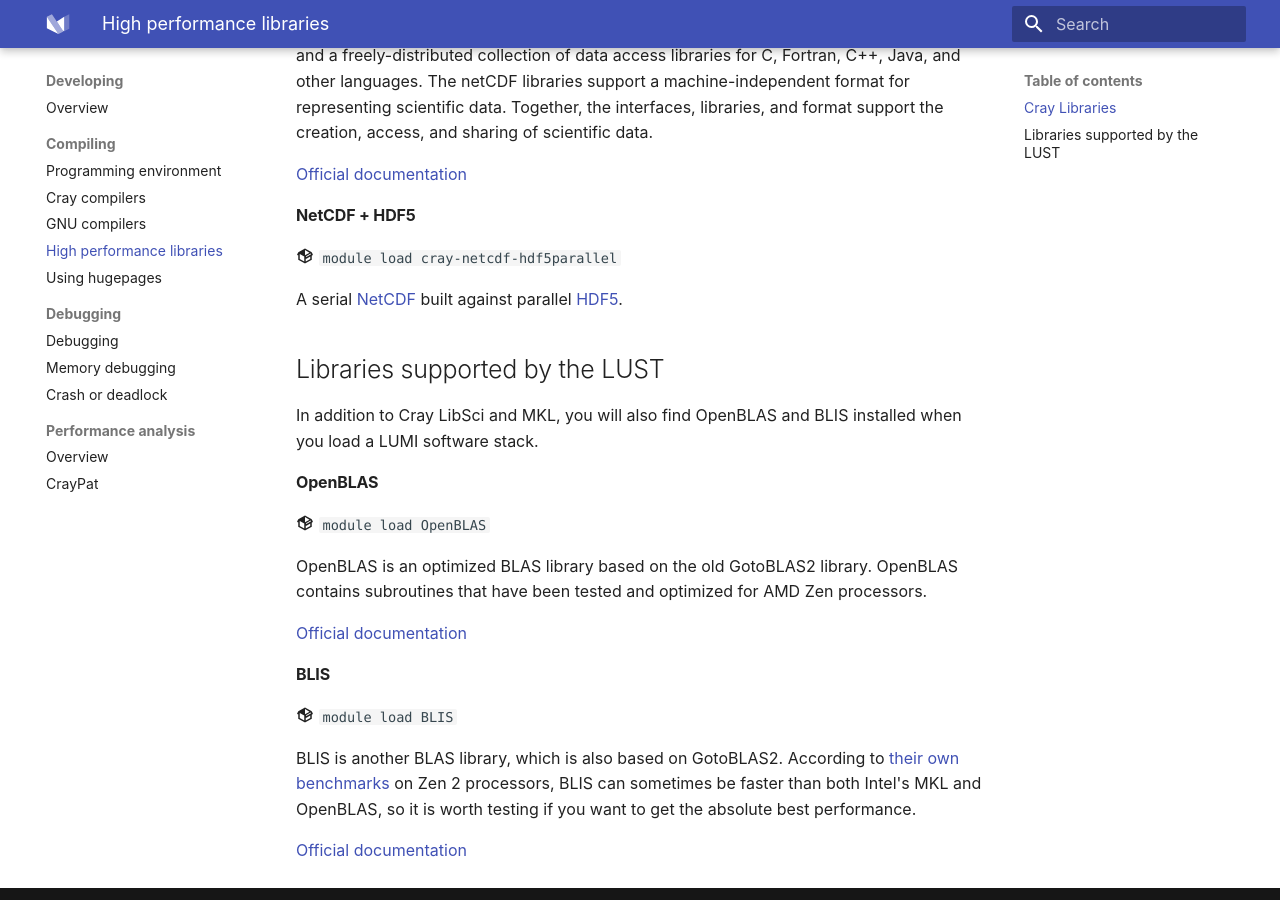
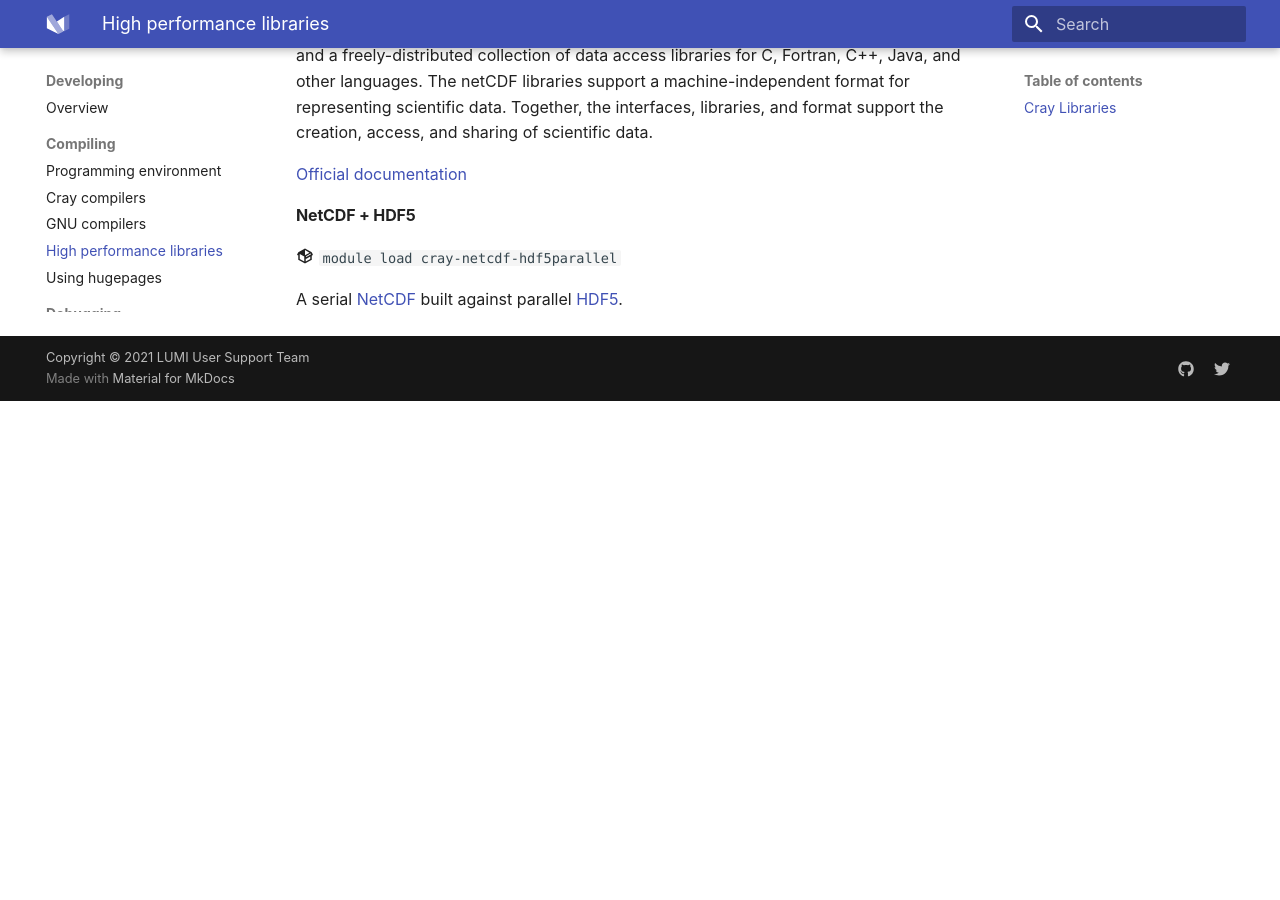
Before and after one commit to Lumi-supercomputer/lumi-userguide, an MkDocs documentation site: the page built from docs/development/compiling/libraries.md, in a window 1280 px wide and 900 px high, scrolled down 1844 px. Built offline with MkDocs 1.6.1 and Material for MkDocs 9.7.7, drawn with Linux system fonts in a browser that asks for light colours; after the commit the page ends 2245 px from its top, so only the background shows below that.

Commit message:
remove unsupported libraries

```diff
--- a/docs/development/compiling/libraries.md
+++ b/docs/development/compiling/libraries.md
@@ -100,23 +100,3 @@
 :material-package-variant: `module load cray-netcdf-hdf5parallel`
 
 A serial [NetCDF][netcdf] built against parallel [HDF5][hdf5].
-
-## Libraries supported by the LUST
-
-In addition to Cray LibSci and MKL, you will also find OpenBLAS and BLIS installed when you load a LUMI software stack.
-
-#### OpenBLAS
-
-:material-package-variant: `module load OpenBLAS`
-
-OpenBLAS is an optimized BLAS library based on the old GotoBLAS2 library. OpenBLAS contains subroutines that have been tested and optimized for AMD Zen processors.
-
-[Official documentation][doc-openblas]
-
-#### BLIS
-
-:material-package-variant: `module load BLIS`
-
-BLIS is another BLAS library, which is also based on GotoBLAS2. According to [their own benchmarks](https://github.com/flame/blis/blob/master/docs/Performance.md#zen2) on Zen 2 processors, BLIS can sometimes be faster than both Intel's MKL and OpenBLAS, so it is worth testing if you want to get the absolute best performance.
-
-[Official documentation][doc-blis]
```
